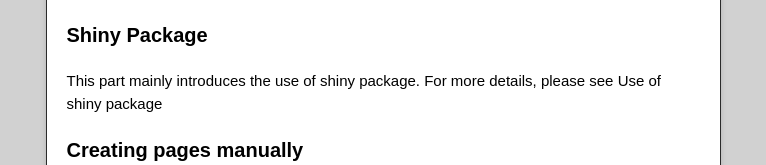
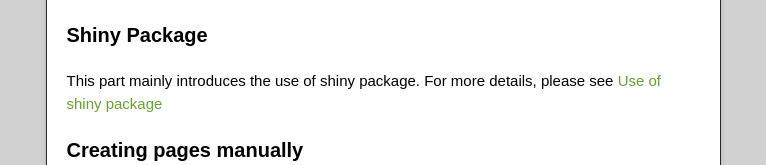
Before and after one commit to chengfeifan/chengfeifan.github.io, a plain HTML site: page index.html in a window 1280 px wide. Shown: the part 389-554 px from the top of the page, without its empty margins (257-1023 px from the left). Drawn offline with nearby package versions, Linux system fonts and the light colour scheme.

Commit message:
Update index.html

```diff
--- a/index.html
+++ b/index.html
@@ -42,7 +42,7 @@
 <h3>
 <a id="shiny" class="anchor" href="#designer-templates" aria-hidden="true"><span aria-hidden="true" class="octicon octicon-link"></span></a>Shiny Package</h3>
 
-<p>This part mainly introduces the use of shiny package. For more details, please see <a,href='/shiny.html'>Use of shiny package</a></p>
+<p>This part mainly introduces the use of shiny package. For more details, please see <a href='/shiny.html'>Use of shiny package</a></p>
 
 <h3>
 <a id="creating-pages-manually" class="anchor" href="#creating-pages-manually" aria-hidden="true"><span aria-hidden="true" class="octicon octicon-link"></span></a>Creating pages manually</h3>
```
